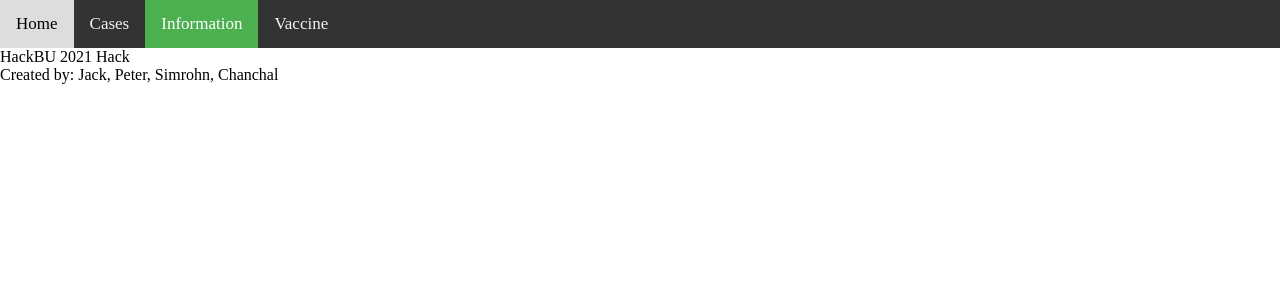
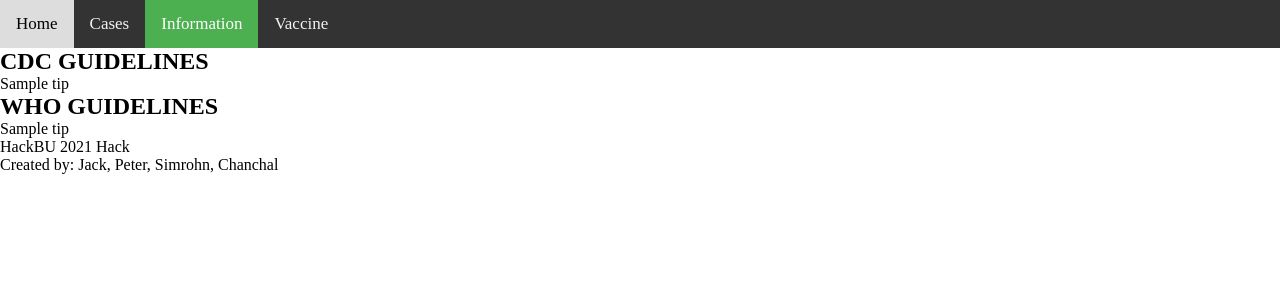
Before and after one commit to JA7ja/CovidForecast, a Flask app: template templates/info.html in a window 1280 px wide. Shown: the top 300 px of the page. Run offline with Flask 2, Linux system fonts and the light colour scheme; the template is opened without the code that fills it: most values are stand-ins (such as "Sample title", 1, 10 or a date in 2020).

Commit message:
fixed info page

```diff
--- a/covidapi.py
+++ b/covidapi.py
@@ -88,5 +88,3 @@ class Historical():
         list_of_dates_and_cases.append(dates_and_cases)
         for date in list_of_dates_and_cases:
             return str(date)
-test = Historical("country", "United States", 14)
-print(test)
--- a/templates/info.html
+++ b/templates/info.html
@@ -11,6 +11,17 @@
 		<a class="active" href="info.html">Information</a>
 		<a href="vaccine.html">Vaccine</a>
 	</div>
+	<h2>CDC GUIDELINES</h2>
+
+	{% for tip in cdc %}
+		<div>{{ tip }}</div>
+	{% endfor %}
+
+	<h2>WHO GUIDELINES</h2>
+
+	{% for tip in who %}
+		<div>{{ tip }}</div>
+	{% endfor %}
 </body>
 <footer>
 	<p>HackBU 2021 Hack</p>
```
